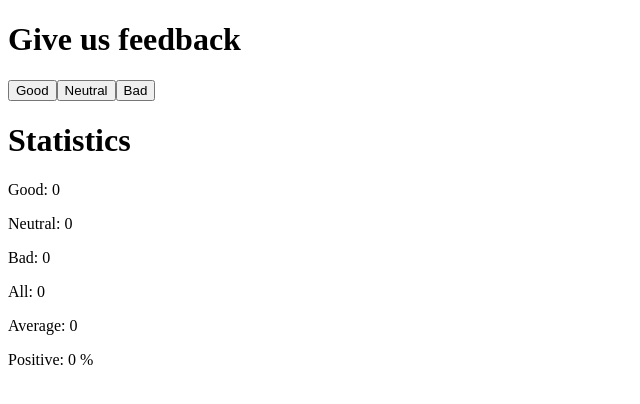
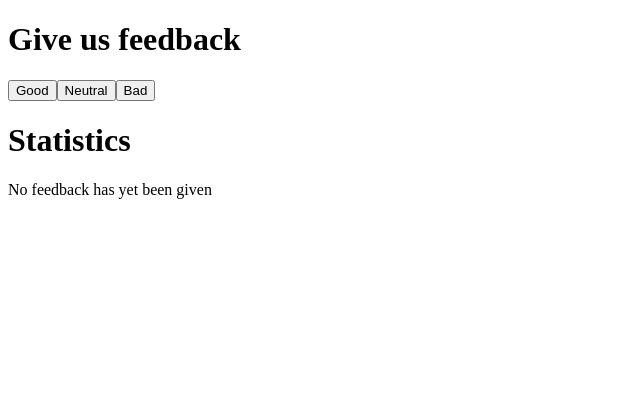
Before and after one commit to GosWoj/helsinki-unicafe, a React (Create React App) app: page / in a window 1280 px wide. Shown: the top 404 px of the page, without its empty margins (0-640 px from the left). Built offline with nearby package versions, Linux system fonts and the light colour scheme.

Commit message:
step3 and step4 done

```diff
--- a/src/App.js
+++ b/src/App.js
@@ -8,17 +8,8 @@ const Statistics = ({ all, average, good }) => {
   return (
     <div>
       <p>All: {all}</p>
-      {all ? (
-        <>
       <p>Average: {average / all}</p>
       <p>Positive: {(good / all) * 100} %</p>
-        </>
-      ) : (
-        <>
-          <p>Average: 0</p>
-          <p>Positive: 0 %</p>
-        </>
-      )}
     </div>
   );
 };
@@ -54,10 +45,16 @@ function App() {
       <Button handleClick={handleNeutral} text="Neutral" />
       <Button handleClick={handleBad} text="Bad" />
       <h1>Statistics</h1>
+      {all ? (
+        <>
           <p>Good: {good}</p>
           <p>Neutral: {neutral}</p>
           <p>Bad: {bad}</p>
           <Statistics all={all} average={average} good={good} />
+        </>
+      ) : (
+        <p>No feedback has yet been given</p>
+      )}
     </div>
   );
 }
```
Lines whose indentation alone changed are shown as unchanged.
